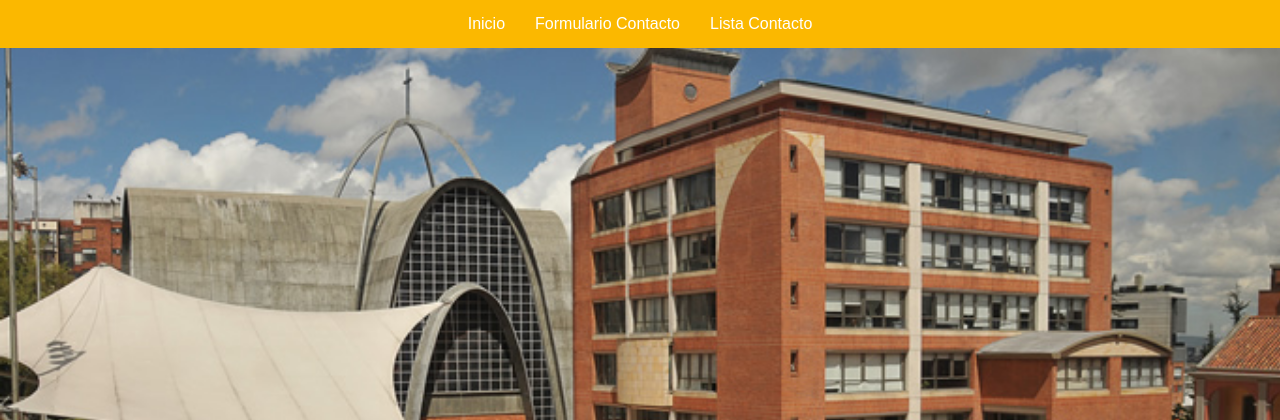
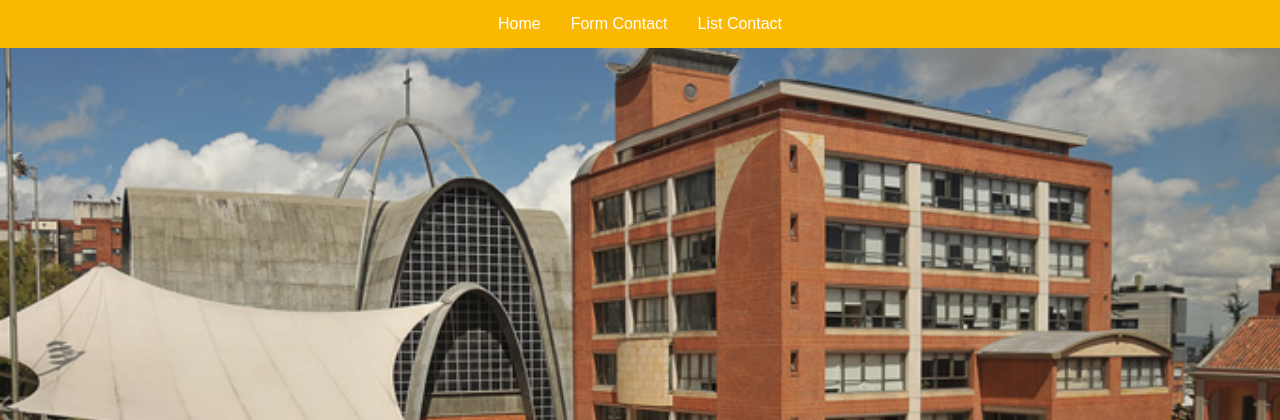
Before and after one commit to KeviinMoralees/proyecto-php, a PHP site: page / in a window 1280 px wide. Shown: the top 420 px of the page. Run offline with PHP 8.4, Linux system fonts and the light colour scheme.

Commit message:
Cambio idioma index

```diff
--- a/index.php
+++ b/index.php
@@ -10,13 +10,13 @@
 <nav class="navbar">
 <ul class="">
 <li class="">
-    <a class="nav-link" href="index.php">Inicio</a>
+    <a class="nav-link" href="index.php">Home</a>
   </li>
       <li class="">
-        <a class="nav-link" href="contact.php">Formulario Contacto</a>
+        <a class="nav-link" href="contact.php">Form Contact</a>
       </li>
       <li class="">
-        <a class="nav-link" href="list.php">Lista Contacto</a>
+        <a class="nav-link" href="list.php">List Contact</a>
       </li>
     </ul>
 </nav>
```
